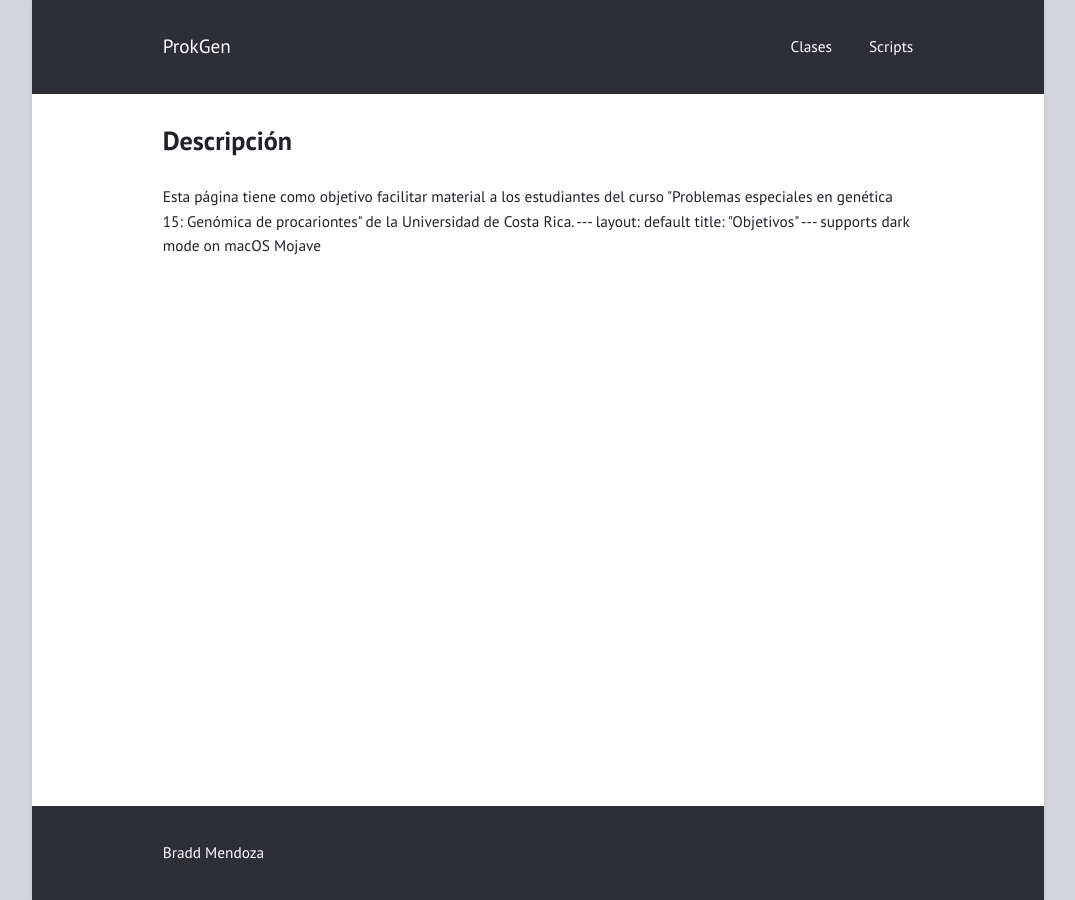
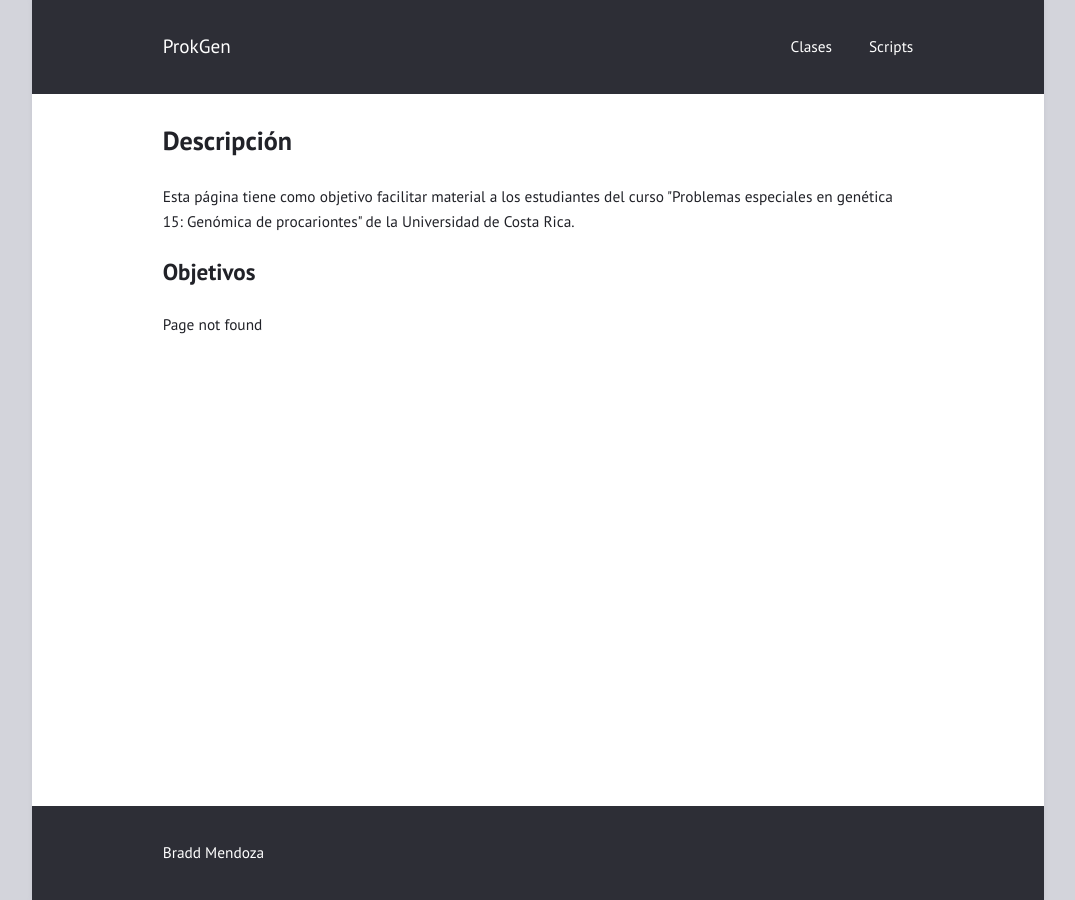
Before and after one commit to braddmg/GenPro, a Jekyll site: the page built from index.html, in a window 1280 px wide. Shown: the whole page, without its empty margins (102-1177 px from the left). Built offline with Jekyll 4.4.1, drawn with Linux system fonts in a browser that asks for light colours.

Commit message:
Update index.html

```diff
--- a/index.html
+++ b/index.html
@@ -3,8 +3,8 @@ layout: page
 title: "Descripción"
 ---
 Esta página tiene como objetivo facilitar material a los estudiantes del curso "Problemas especiales en genética 15: Genómica de procariontes" de la Universidad de Costa Rica.
----
-layout: default
-title: "Objetivos"
----
-supports dark mode on macOS Mojave
+
+<article>
+  <header><h2>Objetivos</h2></header>
+  <p>Page not found</p>
+</article>
```
